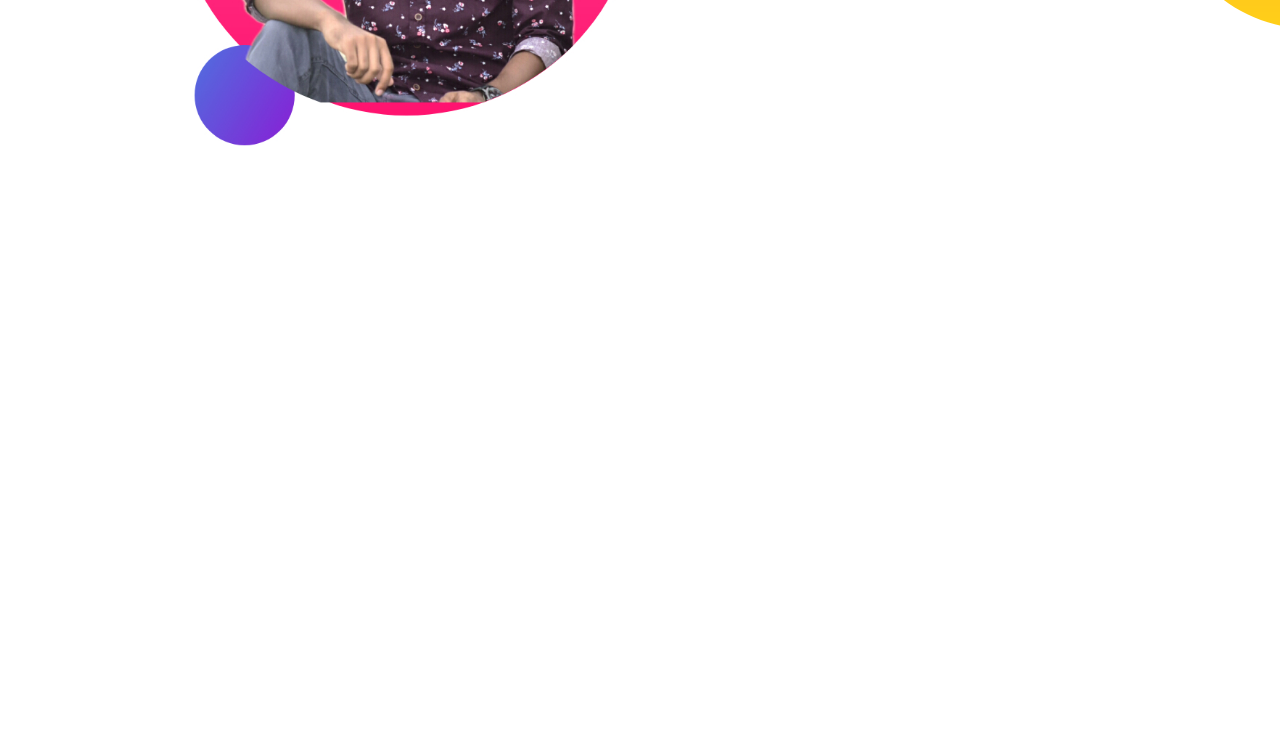
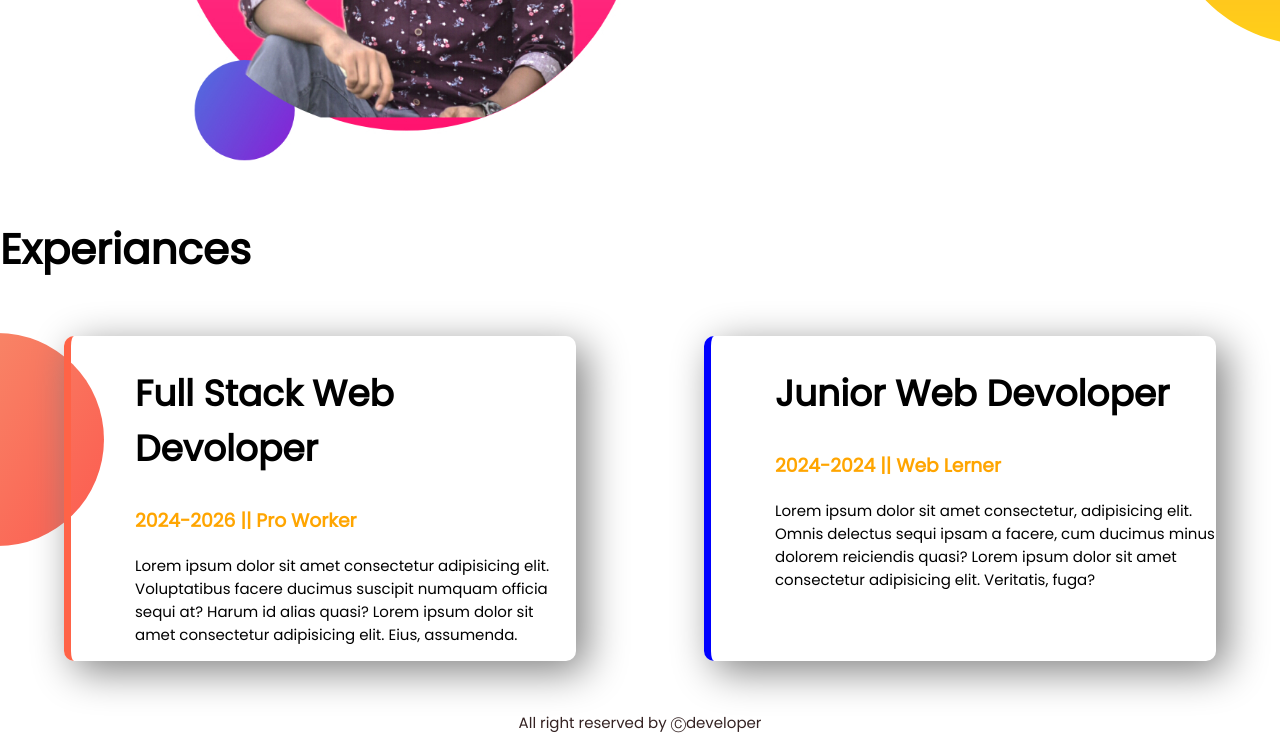
Before and after one commit to Shihab0/developer-portfolio, a plain HTML site: page index.html in a window 1280 px wide. Shown: the part 905-1654 px from the top of the page. Before the commit the page ends 1108 px from the top, so only its background shows below. Drawn offline with Linux system fonts and the light colour scheme.

Commit message:
footer and experience section done

```diff
--- a/index.html
+++ b/index.html
@@ -11,7 +11,7 @@
 </head>
 
 <body>
-    <section class="top-banner">
+    <section class="top-banner flaxible-container">
         <div class="half-width">
             <h1>Welcome To</h1>
             <h1><span class="orange-text">Atahar Shihab</span> World.</h1>
@@ -23,7 +23,7 @@
         <div class="half-width ">
             <img src="images/shihab1.png" alt="">
     </section>
-    <section class="center-banner">
+    <section class="center-banner flaxible-container">
         <div class="half-width">
             <img src="images/my-bg2 (1).jpg" alt="">
         </div>
@@ -36,9 +36,25 @@
 
     </section>
 
+    <section class="experiance-area">
+        <h1>Experiances</h1>
+        <div class="flaxible-container">           <div id="full-stack" class="half-width experiance-item">
+                <h1 class="item-h1">Full Stack Web Devoloper</h1>
+                <h3 class="orange-text">2024-2026 || Pro Worker</h3>
+                <p>Lorem ipsum dolor sit amet consectetur adipisicing elit. Voluptatibus facere ducimus suscipit numquam officia sequi at? Harum id alias quasi? Lorem ipsum dolor sit amet consectetur adipisicing elit. Eius, assumenda.</p>
 
+            </div>
+            <div  id="junior-dev" class="half-width experiance-item">
+                <h1 class="item-h1">Junior Web Devoloper</h1>
+                <h3 class="orange-text">2024-2024 || Web Lerner</h3>
+                <p>Lorem ipsum dolor sit amet consectetur, adipisicing elit. Omnis delectus sequi ipsam a facere, cum ducimus minus dolorem reiciendis quasi? Lorem ipsum dolor sit amet consectetur adipisicing elit. Veritatis, fuga?</p>
+            </div>
+        </div>
 
-    </div>
+    </section>
+    <footer>
+        <p>All right reserved by Ⓒdeveloper</p>
+    </footer>
 
 </body>
 
--- a/style.css
+++ b/style.css
@@ -11,7 +11,7 @@ body {
     color: orange;
 }
 h1{
-    font-size: 32px;
+    font-size: 42px;
 }
 p{
     font-size: 15px;
@@ -21,7 +21,7 @@ p{
     background-repeat: no-repeat;
 }
 
-section {
+.flaxible-container {
     display: flex;
     margin-bottom: 50px;
 
@@ -46,8 +46,33 @@ section {
     font-weight: 700;
     border-radius: 5px;
 }
+.item-h1{
+    font-size: 36px;
+}
 .center-banner{
     background-image: url(images/dream-bg.png);
     background-repeat: no-repeat;
     background-position: right;
 }
+.experiance-area{
+    background-image: url(images/exp-bg.png);
+    background-repeat: no-repeat;
+    background-position:left center;
+}
+.experiance-item{
+    width: 40%;
+    margin-left: 5%;
+    margin-right: 5%;
+    border-radius: 10px;
+    box-shadow: 10px 10px 40px gray;;
+}
+#full-stack{
+    border-left: 7px solid tomato;
+}
+#junior-dev{
+    border-left: 7px solid blue;
+}
+footer{
+    text-align: center;
+    color: #342222;
+}
```
